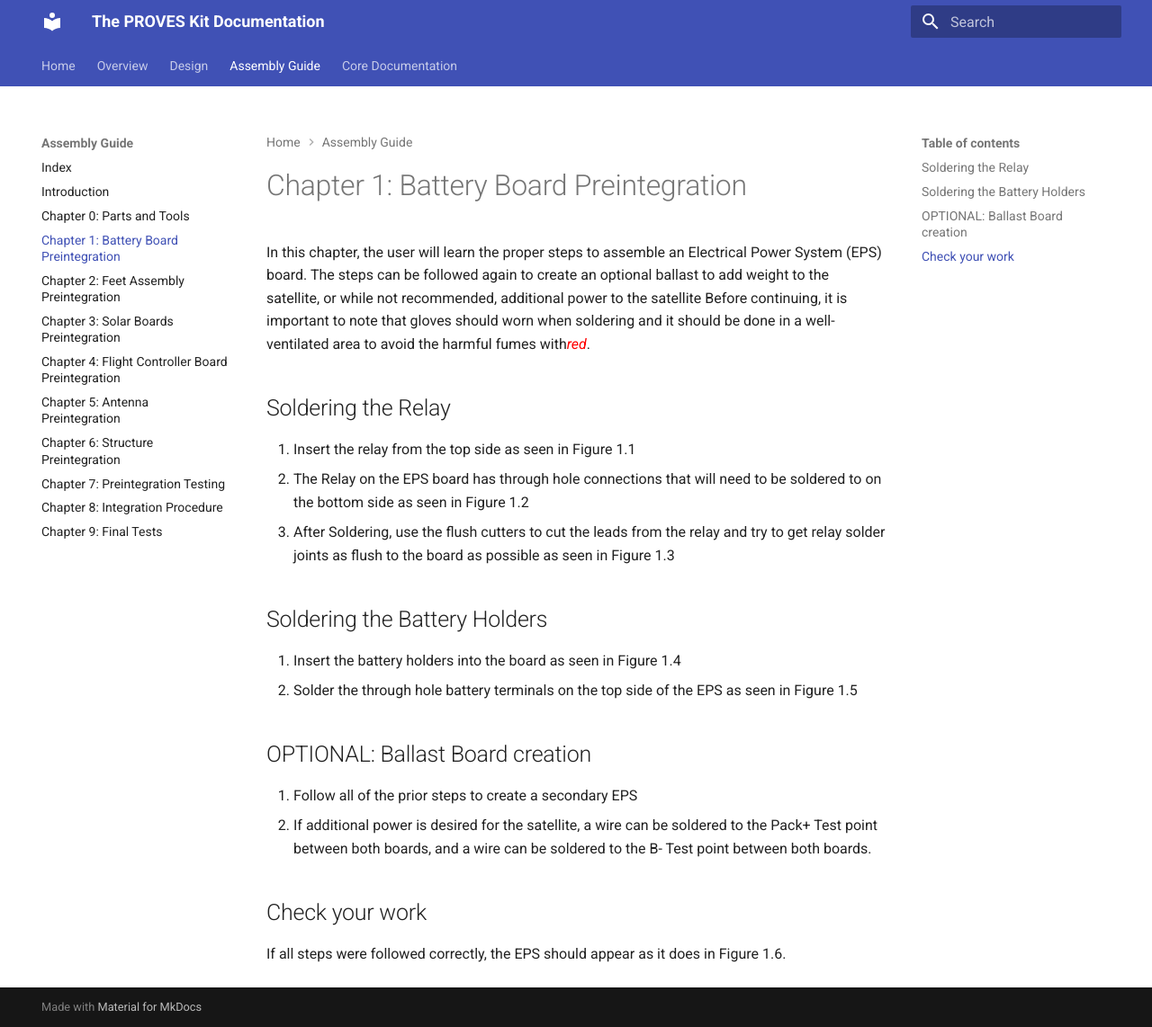
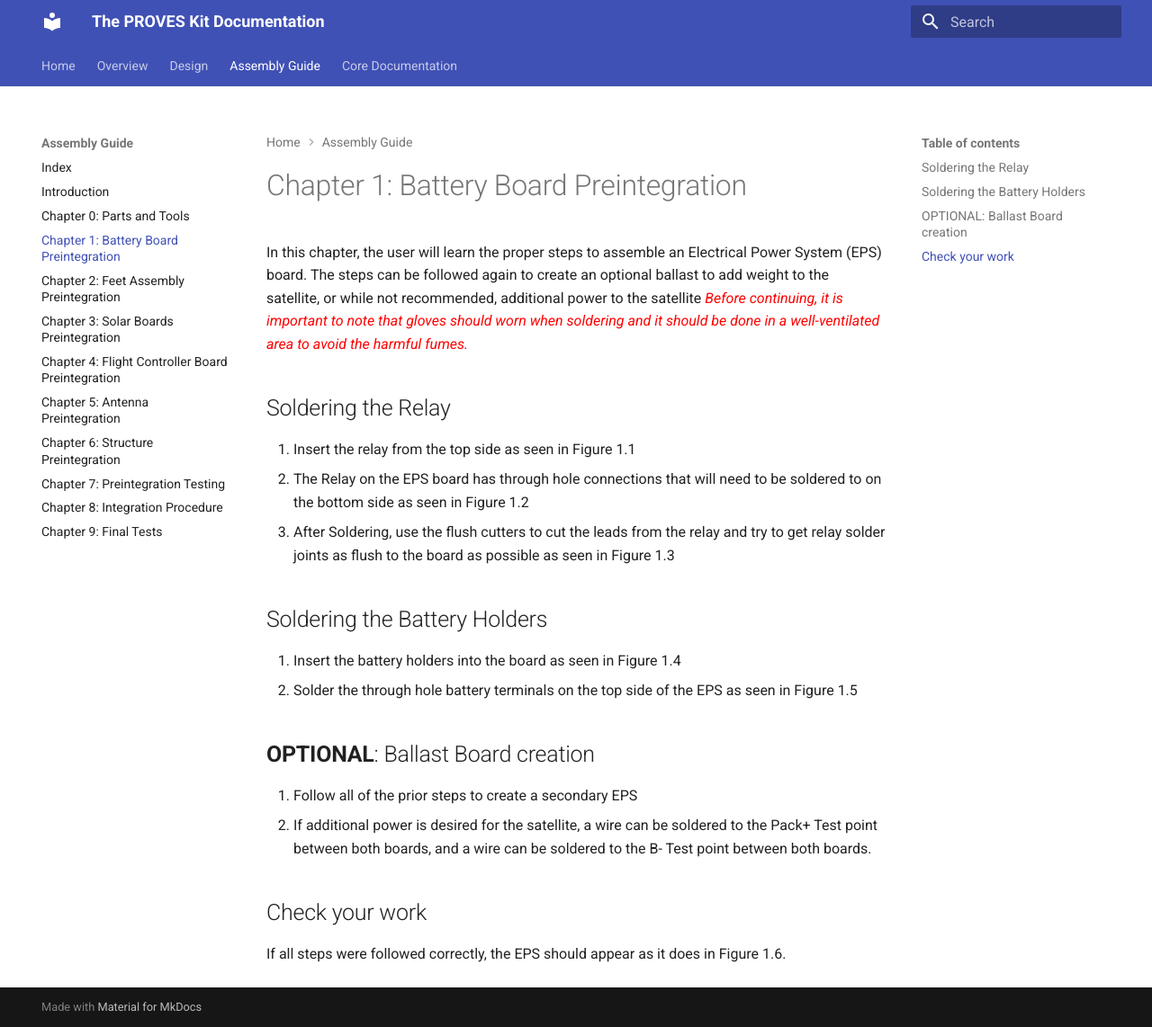
Before and after one commit to proveskit/Documentation, an MkDocs documentation site: the page built from docs/assembly_guide/ch_1_eps.md, in a window 1280 px wide and 1142 px high. Shown: the whole window at 90% size. Built offline with MkDocs 1.6.1 and Material for MkDocs 9.7.7, drawn with Linux system fonts in a browser that asks for light colours.

Commit message:
Update ch_1_eps.md

```diff
--- a/docs/assembly_guide/ch_1_eps.md
+++ b/docs/assembly_guide/ch_1_eps.md
@@ -1,6 +1,6 @@
 # Chapter 1: Battery Board Preintegration
 In this chapter, the user will learn the proper steps to assemble an Electrical Power System (EPS) board. The steps can be followed again to create an optional ballast to add weight to the satellite, or while not recommended, additional power to the satellite
-Before continuing, it is important to note that gloves should worn when soldering and it should be done in a well-ventilated area to avoid the harmful fumes with<span style="color:red">*red*</span>.
+<span style="color:red">*Before continuing, it is important to note that gloves should worn when soldering and it should be done in a well-ventilated area to avoid the harmful fumes.*</span>
 
 
 ## Soldering the Relay
@@ -16,7 +16,7 @@ Before continuing, it is important to note that gloves should worn when solderin
 2. Solder the through hole battery terminals on the top side of the EPS as seen in Figure 1.5
 </div>
 
-## OPTIONAL: Ballast Board creation
+## **OPTIONAL**: Ballast Board creation
 <div class="result" markdown>
 1. Follow all of the prior steps to create a secondary EPS
 2. If additional power is desired for the satellite, a wire can be soldered to the Pack+ Test point between both boards, and a wire can be soldered to the B- Test point between both boards.
```
